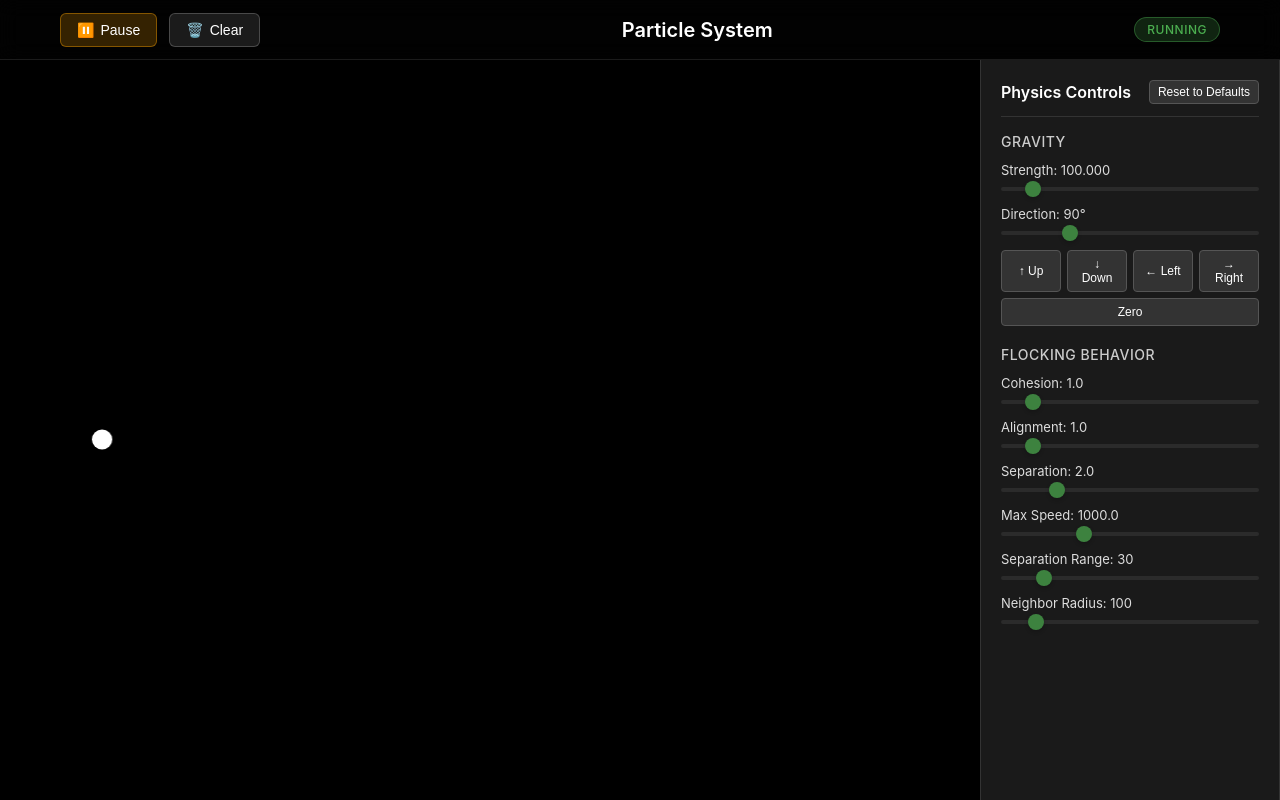
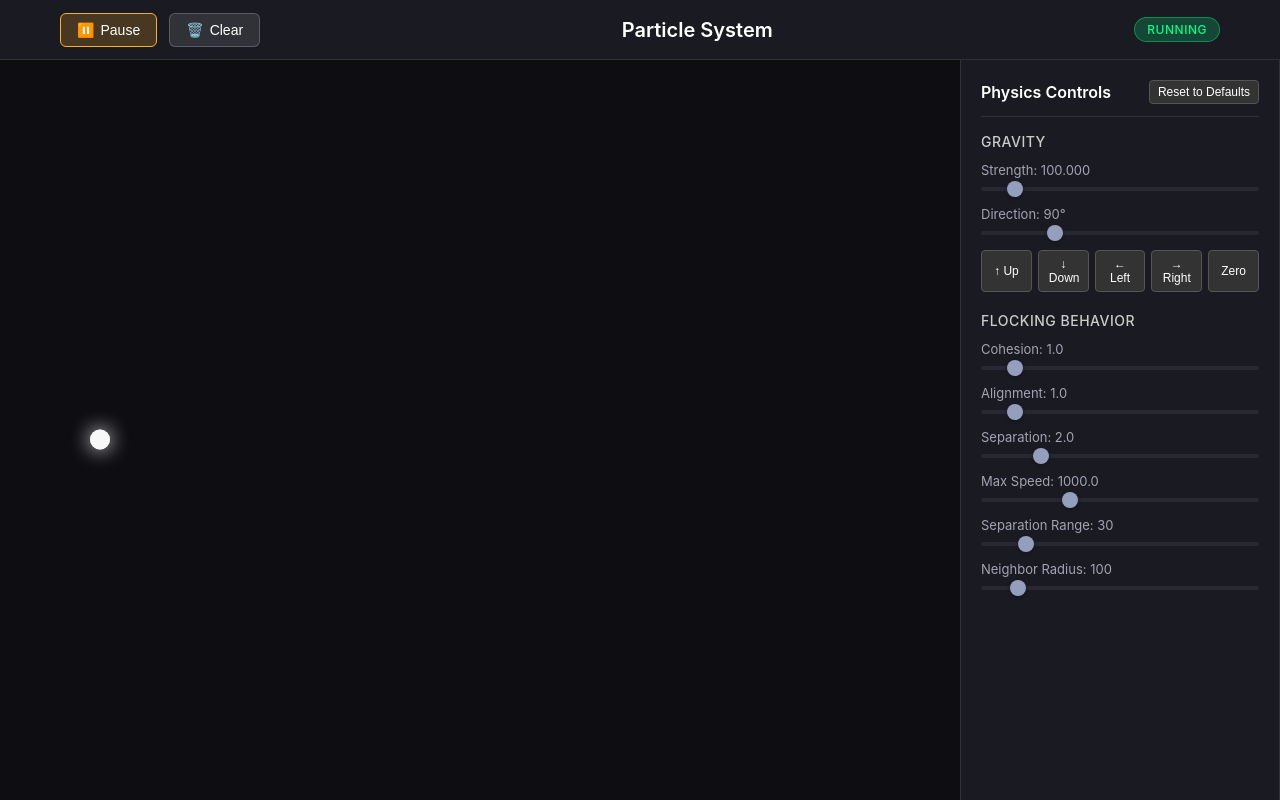
Before and after one commit to cazala/party, a React (Vite) app in the folder packages/playground/: page / in a window 1280 px wide. Built offline with nearby package versions, Linux system fonts and the light colour scheme.

Commit message:
Add glow effect to particles in Canvas2DRenderer; update CSS variables for consistent theming across components. Refactor App component to include global styles.

```diff
--- a/packages/core/src/modules/render.ts
+++ b/packages/core/src/modules/render.ts
@@ -67,6 +67,13 @@ export class Canvas2DRenderer extends Renderer {
 
   private renderParticle(particle: Particle): void {
     this.ctx.save();
+
+    // Add glow effect
+    this.ctx.shadowColor = particle.color;
+    this.ctx.shadowBlur = particle.size * 2;
+    this.ctx.shadowOffsetX = 0;
+    this.ctx.shadowOffsetY = 0;
+
     this.ctx.fillStyle = particle.color;
     this.ctx.beginPath();
     this.ctx.arc(
@@ -77,6 +84,13 @@ export class Canvas2DRenderer extends Renderer {
       Math.PI * 2
     );
     this.ctx.fill();
+
+    // Add inner bright core for more glow effect
+    this.ctx.shadowBlur = 0;
+    this.ctx.fillStyle = particle.color;
+    this.ctx.globalAlpha = 0.8;
+    this.ctx.fill();
+
     this.ctx.restore();
   }
 
--- a/packages/playground/src/App.css
+++ b/packages/playground/src/App.css
@@ -15,7 +15,7 @@
 
 .canvas-container {
   flex: 1;
-  background: #000;
+  background: var(--color-canvas);
 }
 
 #canvas {
@@ -26,7 +26,7 @@
 
 .sidebar {
   width: 320px;
-  background: rgba(0, 0, 0, 0.95);
+  background: var(--color-panel);
   border-left: 1px solid #333;
   flex-shrink: 0;
 }
@@ -35,7 +35,7 @@
 body {
   margin: 0;
   padding: 0;
-  background: #000;
+  background: var(--color-canvas);
 }
 
 /* Responsive design */
--- a/packages/playground/src/App.tsx
+++ b/packages/playground/src/App.tsx
@@ -4,6 +4,7 @@ import { useWindowSize } from "./hooks/useWindowSize";
 import { useEffect } from "react";
 import { Controls } from "./components/Controls";
 import { TopBar } from "./components/TopBar";
+import "./styles/index.css";
 import "./components/Controls.css";
 import "./components/TopBar.css";
 import "./App.css";
--- a/packages/playground/src/components/Controls.css
+++ b/packages/playground/src/components/Controls.css
@@ -5,7 +5,7 @@
   border: none;
   border-radius: 0;
   padding: 20px;
-  color: white;
+  color: var(--color-text-primary);
   font-family: -apple-system, BlinkMacSystemFont, 'Segoe UI', 'Roboto', sans-serif;
   font-size: 14px;
   overflow-y: auto;
@@ -30,7 +30,7 @@
 
 .reset-button {
   background: #333;
-  color: white;
+  color: var(--color-text-primary);
   border: 1px solid #555;
   border-radius: 4px;
   padding: 4px 8px;
@@ -63,7 +63,7 @@
 .control-group label {
   display: block;
   margin-bottom: 4px;
-  color: #ddd;
+  color: var(--color-text-secondary);
   font-size: 13px;
   font-weight: 400;
 }
@@ -72,7 +72,7 @@
   width: 100%;
   height: 4px;
   border-radius: 2px;
-  background: #333;
+  background: var(--color-slider-track);
   outline: none;
   opacity: 0.7;
   transition: opacity 0.2s;
@@ -91,21 +91,21 @@
   width: 16px;
   height: 16px;
   border-radius: 50%;
-  background: #4CAF50;
+  background: var(--color-slider-thumb);
   cursor: pointer;
   box-shadow: 0 2px 4px rgba(0, 0, 0, 0.3);
   transition: background-color 0.2s;
 }
 
 .slider::-webkit-slider-thumb:hover {
-  background: #45a049;
+  background: #A8B8F0;
 }
 
 .slider::-moz-range-thumb {
   width: 16px;
   height: 16px;
   border-radius: 50%;
-  background: #4CAF50;
+  background: var(--color-slider-thumb);
   cursor: pointer;
   border: none;
   box-shadow: 0 2px 4px rgba(0, 0, 0, 0.3);
@@ -120,7 +120,7 @@
 
 .preset-buttons button {
   background: #333;
-  color: white;
+  color: var(--color-text-primary);
   border: 1px solid #555;
   border-radius: 4px;
   padding: 6px 10px;
--- a/packages/playground/src/components/TopBar.css
+++ b/packages/playground/src/components/TopBar.css
@@ -4,7 +4,7 @@
   left: 0;
   right: 0;
   z-index: 1000;
-  background: rgba(0, 0, 0, 0.8);
+  background: var(--color-panel);
   backdrop-filter: blur(10px);
   border-bottom: 1px solid rgba(255, 255, 255, 0.1);
   height: 60px;
@@ -39,7 +39,7 @@
   cursor: pointer;
   transition: all 0.2s ease;
   background: rgba(255, 255, 255, 0.1);
-  color: white;
+  color: var(--color-text-primary);
   border: 1px solid rgba(255, 255, 255, 0.2);
 }
 
@@ -50,8 +50,8 @@
 }
 
 .play-pause-button.playing {
-  background: rgba(255, 165, 0, 0.2);
-  border-color: rgba(255, 165, 0, 0.4);
+  background: rgba(255, 176, 32, 0.2);
+  border-color: var(--color-active-pause);
 }
 
 .play-pause-button.paused {
@@ -61,7 +61,7 @@
 
 .title h1 {
   margin: 0;
-  color: white;
+  color: var(--color-text-primary);
   font-size: 20px;
   font-weight: 600;
 }
@@ -81,9 +81,9 @@
 }
 
 .status-indicator.active {
-  background: rgba(76, 175, 80, 0.2);
-  color: #4caf50;
-  border: 1px solid rgba(76, 175, 80, 0.4);
+  background: rgba(0, 255, 136, 0.2);
+  color: var(--color-status-running);
+  border: 1px solid rgba(0, 255, 136, 0.4);
 }
 
 .status-indicator.inactive {
--- a/packages/playground/src/hooks/useParty.ts
+++ b/packages/playground/src/hooks/useParty.ts
@@ -38,6 +38,7 @@ export function useParty() {
     const canvas = document.getElementById("canvas") as HTMLCanvasElement;
     const renderer = new Canvas2DRenderer({
       canvas,
+      clearColor: "#0D0D12",
     });
     rendererRef.current = renderer;
 
@@ -48,6 +49,7 @@ export function useParty() {
         acceleration: new Vector2D(0, 0),
         mass: 1,
         size: 10,
+        color: "#F8F8F8",
       })
     );
 
@@ -66,7 +68,7 @@ export function useParty() {
           velocity: new Vector2D(0, 0),
           mass: 1,
           size: 10,
-          color: ["#FFFFFF", "#FF0000", "#00FF00", "#0000FF"][
+          color: ["#F8F8F8", "#FF3C3C", "#F8F8F8", "#FF3C3C"][
             (Math.random() * 4) | 0
           ],
         })
@@ -123,7 +125,7 @@ export function useParty() {
           size: options?.size || 10,
           color:
             options?.color ||
-            ["#FFFFFF", "#FF0000", "#00FF00", "#0000FF"][
+            ["#F8F8F8", "#FF3C3C", "#F8F8F8", "#FF3C3C"][
               (Math.random() * 4) | 0
             ],
         });
--- a/packages/playground/src/styles/index.css
+++ b/packages/playground/src/styles/index.css
@@ -1,3 +1,16 @@
+:root {
+  --color-canvas: #0D0D12;
+  --color-panel: #1A1A22;
+  --color-text-primary: #FFFFFF;
+  --color-text-secondary: #A3A3B3;
+  --color-accent-red: #FF3C3C;
+  --color-accent-white: #F8F8F8;
+  --color-active-pause: #FFB020;
+  --color-status-running: #00FF88;
+  --color-slider-track: #2E2E3A;
+  --color-slider-thumb: #C8D8FF;
+}
+
 * {
   margin: 0;
   padding: 0;
@@ -5,8 +18,8 @@
 }
 
 body {
-  font-family: -apple-system, BlinkMacSystemFont, 'Segoe UI', 'Roboto', 'Oxygen',
-    'Ubuntu', 'Cantarell', 'Fira Sans', 'Droid Sans', 'Helvetica Neue',
+  font-family: -apple-system, BlinkMacSystemFont, "Segoe UI", "Roboto", "Oxygen",
+    "Ubuntu", "Cantarell", "Fira Sans", "Droid Sans", "Helvetica Neue",
     sans-serif;
   -webkit-font-smoothing: antialiased;
   -moz-osx-font-smoothing: grayscale;
@@ -46,7 +59,7 @@ body {
 }
 
 .play-button {
-  background-color: #4CAF50;
+  background-color: #4caf50;
   color: white;
   border: none;
   padding: 8px 16px;
@@ -162,7 +175,7 @@ body {
 
 .form-input:focus {
   outline: none;
-  border-color: #4CAF50;
+  border-color: #4caf50;
 }
 
 .form-select {
@@ -177,7 +190,7 @@ body {
 
 .form-select:focus {
   outline: none;
-  border-color: #4CAF50;
+  border-color: #4caf50;
 }
 
 .form-range {
@@ -193,7 +206,7 @@ body {
 }
 
 .button {
-  background-color: #4CAF50;
+  background-color: #4caf50;
   color: white;
   border: none;
   padding: 8px 16px;
```
